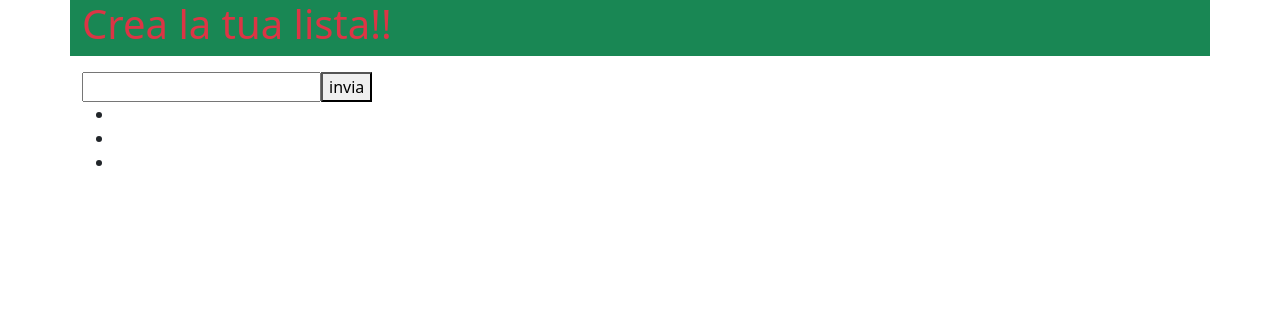
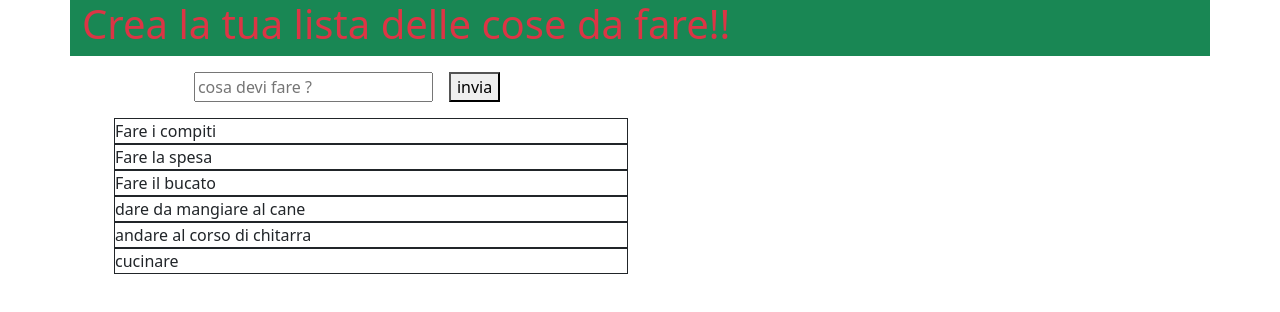
Before and after one commit to Enzo-belardo/vue-todolist, a plain HTML site: page index.html in a window 1280 px wide. Drawn offline with nearby package versions, Linux system fonts and the light colour scheme.

Commit message:
add: click input user

```diff
--- a/index.html
+++ b/index.html
@@ -14,7 +14,7 @@
             <div class="container">
                 <div class="row mb-3">
                     <div class="col-12 text-bg-success text-danger">
-                        <h1>Crea la tua lista!!</h1>
+                        <h1>Crea la tua lista delle cose da fare!!</h1>
                     </div>
                 </div>
             </div>
@@ -22,28 +22,24 @@
 
         <main>
             <div class="container">
+                <div class="row mb-3 text-center">
+                    <div class="col-6">
+                        <input type="text" v-model.trim="newTodo" placeholder="cosa devi fare ?">
+                        <button class="mx-3 " @click="addItems(newTodo)">invia</button>
+                    </div>
+                </div>
                 <div class="row">
                     <div class="col-6">
-                        <input type="text" v-model.trim="newTodo">
-                        <button @click="addItems(newTodo)">invia</button>
+                        <ul class="">
+                            <li class="list-group-item border border-dark" v-for="element in todos">
+                                {{element.text}}
+                            </li>
+                        </ul>
                     </div>
                 </div>
-                <div class="col-6">
-                    <ul>
-                        <li v-for="element in todos">
-                            {{  }}
-                        </li>
-                    </ul>
-
-                </div>
             </div>
-
         </main>
-
-
     </div>
-
-
 
     <script src="https://unpkg.com/vue@3/dist/vue.global.js"></script>
     <script src="script.js"></script>
--- a/script.js
+++ b/script.js
@@ -3,13 +3,16 @@ const  {createApp} = Vue
 createApp({
     data(){
         return{
-            newTodo:"",
             index: 0,
+            newTodo:'',
 
             todos: [
             { text: 'Fare i compiti', done: false },
             { text: 'Fare la spesa', done: true },
             { text: 'Fare il bucato', done: false },
+            { text: 'dare da mangiare al cane', done: false },
+            { text: 'andare al corso di chitarra', done: true },
+            { text: 'cucinare', done: false },
           ]
 
         }
@@ -17,13 +20,17 @@ createApp({
 
     methods: {
         addItems(content){
-            this.todos.push(content)
-            this.clearInput
-        },
-        clearInput(){
-            this.newTodo= ""
+
+          if(content != ''){
+              this.todos.push({text : content, done : false});
+              this.clearInput();
+            };
+
         },
 
+        clearInput(){
+            this.newTodo= '';
+        }
 
     },
 
```
